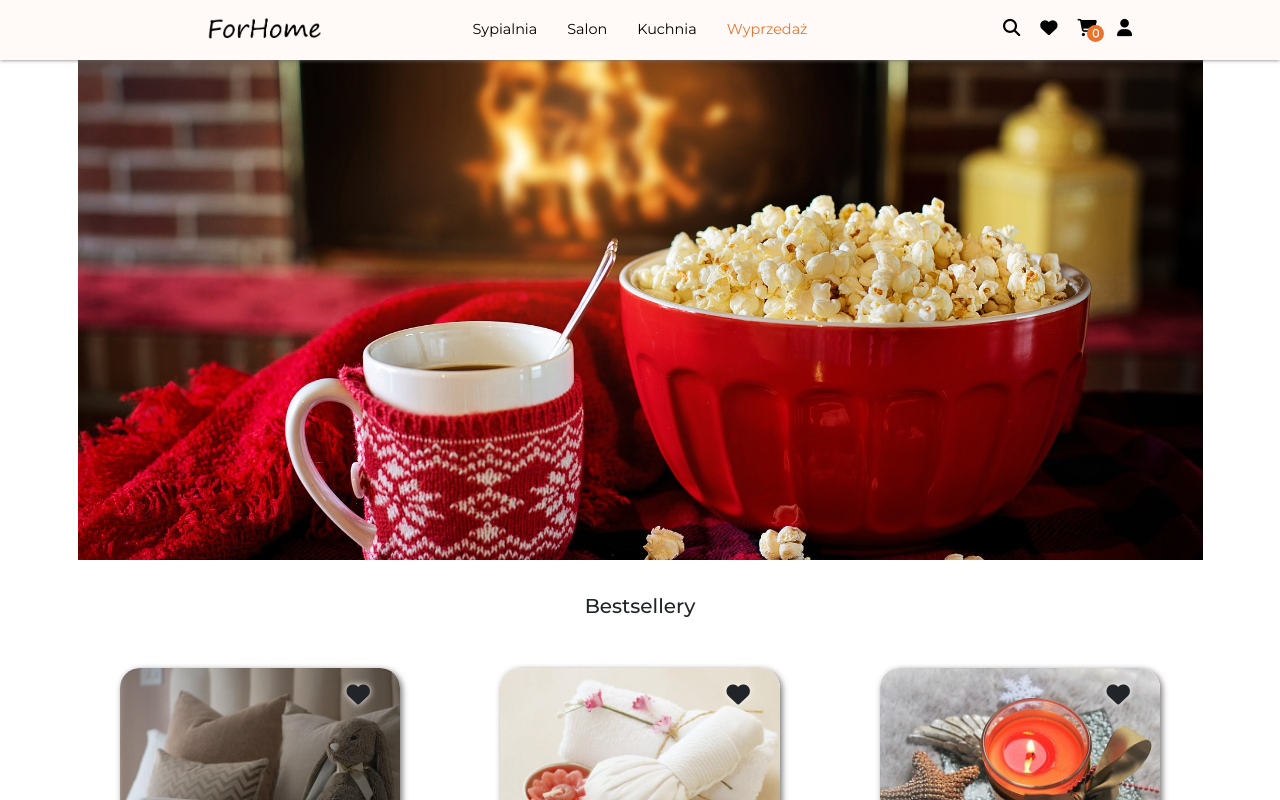
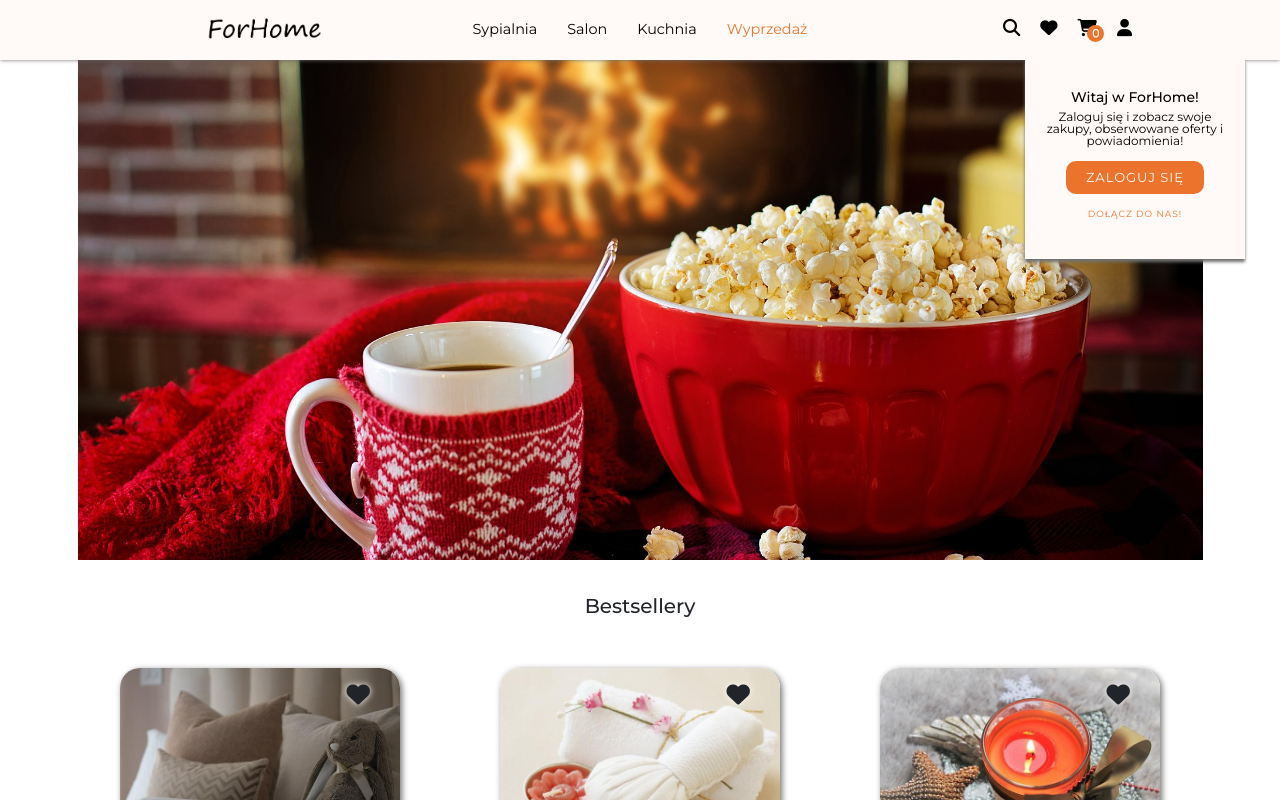
Before and after one commit to MilaKropeczka/ForHome-Shop-Online, a React (Create React App) app: page /#/ in a window 1280 px wide. Shown: the top 800 px of the page. Built offline with nearby package versions, Linux system fonts and the light colour scheme.

Commit message:
New component: IsLogged

```diff
--- a/src/App.js
+++ b/src/App.js
@@ -44,6 +44,7 @@ function ScrollToTop() {
 }
 
 function App() {
+	const [isLogged, setLogged] = useState(true);
 	const [mapItems, setMapItems] = useState([
 		{
 			id: 0,
@@ -294,7 +295,7 @@ function App() {
 		<Router>
 			<ScrollToTop />
 			<div className='App'>
-				<Nav handleState={mapItems} />
+				<Nav handleState={mapItems} isLogged={isLogged} />
 				<Switch>
 					<Route path='/Sypialnia'>
 						<Main
@@ -372,6 +373,7 @@ function App() {
 							}
 						/>
 					</Route>
+					<Route path='/Profil'></Route>
 					<Route exact path='/'>
 						<Header />
 						<Main
--- a/src/components/Nav/DrawerContainer/DrawerContainer.js
+++ b/src/components/Nav/DrawerContainer/DrawerContainer.js
@@ -1,6 +1,8 @@
 import React from 'react';
 import Ico from './Ico/Ico';
 import Notification from './Ico/Notification/Notification';
+// import IsLogged from '../IsLogged/IsLogged';
+import IsLogged from './IsLogged/IsLogged';
 
 function DrawerContainer(props) {
 	const handleState = props.handleState;
@@ -14,9 +16,13 @@ function DrawerContainer(props) {
 			<Ico
 				className={`fa-solid fa-cart-shopping px-3`}
 				link='Koszyk'
-				compontent={<Notification handleState={handleState} />}
+				component={<Notification handleState={handleState} />}
 			/>
-			<Ico className={`fa-solid fa-user px-3`} link='Profil' />
+			<Ico
+				className={`fa-solid fa-user px-3`}
+				link={props.isLogged ? null : `Profil`}
+				component={<IsLogged />}
+			/>
 		</>
 	);
 }
--- a/src/components/Nav/DrawerContainer/Ico/Ico.js
+++ b/src/components/Nav/DrawerContainer/Ico/Ico.js
@@ -1,14 +1,13 @@
 import React from 'react';
 import styles from './Ico.module.sass';
 import { Link } from 'react-router-dom';
-import Notification from './Notification/Notification';
 
 function Ico(props) {
 	return (
 		<Link to={props.link} className='position-relative'>
 			<i
 				className={`${props.className} ${styles.secondaryFont} ${styles.sizeFont}`}>
-				{props.compontent}
+				{props.component}
 			</i>
 		</Link>
 	);
--- /dev/null
+++ b/src/components/Nav/DrawerContainer/IsLogged/IsLogged.js
@@ -0,0 +1,24 @@
+import React from 'react';
+import styles from './IsLogged.module.sass';
+
+function IsLogged() {
+	return (
+		<div className={styles.box}>
+			<h4 className={styles.fontTitle}>Witaj w ForHome!</h4>
+			<p className={styles.fontText}>
+				Zaloguj się i zobacz swoje zakupy, obserwowane oferty i
+				powiadomienia!
+			</p>
+			<button
+				className={`${styles.button} ${styles.primary} ${styles.font} mt-lg-0 mx-lg-2 my-4`}>
+				zaloguj się
+			</button>
+			<button
+				className={`${styles.button} ${styles.secondary} ${styles.font} mt-lg-0 mx-lg-2 my-4`}>
+				dołącz do nas!
+			</button>
+		</div>
+	);
+}
+
+export default IsLogged;
--- /dev/null
+++ b/src/components/Nav/DrawerContainer/IsLogged/IsLogged.module.sass
@@ -0,0 +1,57 @@
+@import ../../../colors
+.box
+    position: absolute
+    top: 39px
+    left: -15vw
+    min-width: 180px
+    max-width: 220px
+    min-height: 180px
+    max-height: 200px
+    padding: 30px 20px
+    transform: translateX(50%)
+    background-color: $light
+    box-shadow: 0px 3px 3px $grey
+    ~ *
+        margin: 10px
+
+.button
+    font-size: 1.3rem
+    padding: 10px 20px
+    border-radius: 10px
+    letter-spacing: 1px
+
+.primary
+    background-color: $primary
+    color: $light
+    transform: translateY(4px)
+    transition: transform .2s
+.primary:hover
+    color: black
+    transform: translateY(4px) rotate(1deg)
+
+.font
+    font-weight: 400
+    font-family: 'Montserrat', sans-serif
+    text-transform: uppercase
+
+.secondary
+    font-size: .9rem
+    background-color: transparent
+    color: $primary
+    transform: translateY(-6px)
+    transition: color .2s
+.secondary:hover
+    color: black
+
+
+.fontText, .fontTitle
+    font-family: 'Montserrat', sans-serif
+    color: black
+
+.fontText
+    font-weight: 400
+    font-size: 1.2rem
+
+.fontTitle
+    font-weight: 500
+    font-size: 1.4rem
--- a/src/components/Nav/Nav.js
+++ b/src/components/Nav/Nav.js
@@ -48,7 +48,10 @@ function Nav(props) {
 							xs={7}
 							sm
 							lg={3}>
-							<DrawerContainer handleState={handleState} />
+							<DrawerContainer
+								handleState={handleState}
+								isLogged={props.isLogged}
+							/>
 						</Col>
 					</Row>
 					<Row
--- a/src/components/Nav/Nav.module.sass
+++ b/src/components/Nav/Nav.module.sass
@@ -4,12 +4,12 @@
 @import "../colors"
 
 .backgroundColor
-    background-color: $light
-    box-shadow: 0 0 4px $grey
     position: sticky
     z-index: 999
     top: 0
     left: 0
+    background-color: $light
+    box-shadow: 0 0 4px $grey
 
 .nav
     width: 100%
```
